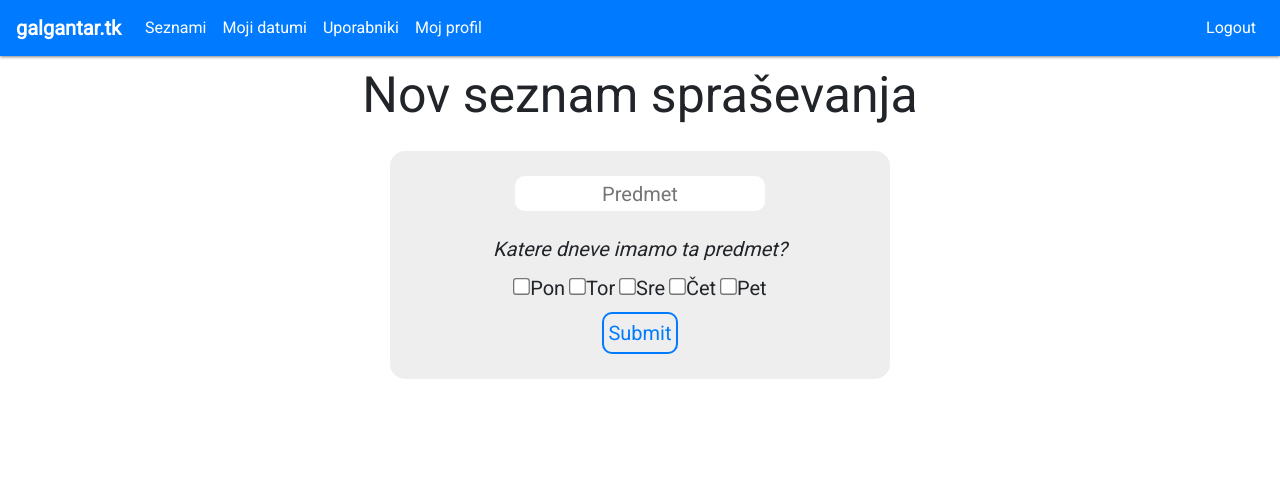
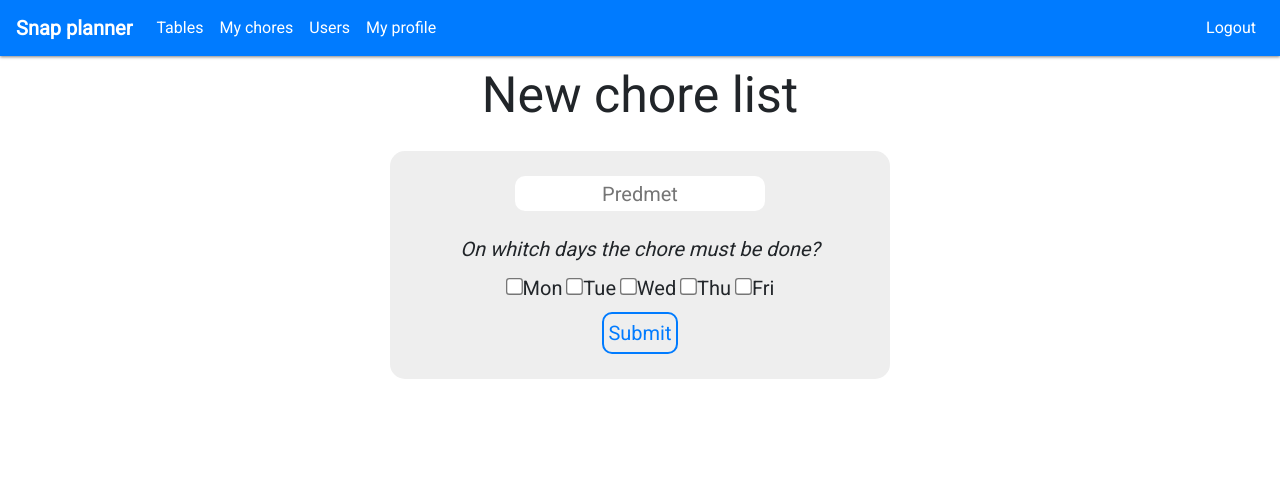
Before and after one commit to galgantar/snap_planner, a Flask app: template templates/pages/new_timetable.html in a window 1280 px wide. Shown: the top 495 px of the page. Run offline with Flask 2, Linux system fonts and the light colour scheme; the template is opened without the code that fills it, so the values that code supplies are empty; some libraries are stand-ins or nearby versions.

Commit message:
Changed name, old templates

```diff
--- a/query.sql
+++ b/query.sql
@@ -35,3 +35,5 @@
   CreationDate TIMESTAMP NOT NULL,
   Days varchar(5) NOT NULL
 );*/
+
+--SELECT * FROM USERS;
--- a/requirements.txt
+++ b/requirements.txt
@@ -6,7 +6,7 @@ gunicorn==19.9.0
 itsdangerous==1.1.0
 Jinja2==2.10.1
 MarkupSafe==1.1.0
-psycopg2==2.8.1
+psycopg2==2.8.6
 pycparser==2.19
 six==1.12.0
 Werkzeug==0.15.5
--- a/templates/blocks/nav.html
+++ b/templates/blocks/nav.html
@@ -1,5 +1,5 @@
 <nav class="navbar navbar-expand-lg">
-  <a class="navbar-brand noselect">galgantar.tk</a>
+  <a class="navbar-brand noselect">Snap planner</a>
   <button class="navbar-toggler" type="button" data-toggle="collapse" data-target="#navbarSupportedContent" aria-controls="navbarSupportedContent" aria-expanded="false" aria-label="Toggle navigation">
     <span class="navbar-toggler-icon"></span>
   </button>
@@ -7,16 +7,16 @@
   <div class="collapse navbar-collapse" id="navbarSupportedContent">
     <ul class="navbar-nav mr-auto">
       <li class="nav-item">
-        <a class="nav-link" href="/timetables">Seznami</a>
+        <a class="nav-link" href="/timetables">Tables</a>
       </li>
       <li class="nav-item">
-        <a class="nav-link" href="/mydates">Moji datumi</a>
+        <a class="nav-link" href="/mydates">My chores</a>
       </li>
       <li class="nav-item">
-        <a class="nav-link" href="/database">Uporabniki</a>
+        <a class="nav-link" href="/database">Users</a>
       </li>
       <li class="nav-item">
-        <a class="nav-link" href="/profile">Moj profil</a>
+        <a class="nav-link" href="/profile">My profile</a>
       </li>
     </ul>
     <ul class="navbar-nav">
--- a/templates/pages/database.html
+++ b/templates/pages/database.html
@@ -9,7 +9,7 @@
   <body>
     {% include "blocks/nav.html" %}
 
-    <h1 class="welcome">Seznam uporabnikov</h1>
+    <h1 class="welcome">List of all users</h1>
 
     {% for name, surname, email, number in data %}
     <div class="user">
--- a/templates/pages/login.html
+++ b/templates/pages/login.html
@@ -8,6 +8,9 @@
   <body>
 
     <h1 class="login-title">Login: </h1>
+    <p style="font-size: 25px; width: 100%; text-align: center"> Test username: "johncena@mail.com" </p>
+    <p style="font-size: 25px; width: 100%; text-align: center"> Test password: "password" </p>
+
     <div class="form-container">
       <form class="main-form" method="POST">
         <input type="email" name="email" placeholder="Email">
--- a/templates/pages/my_dates.html
+++ b/templates/pages/my_dates.html
@@ -11,15 +11,15 @@
     {% include "blocks/nav.html" %}
 
     {% if data == [] %}
-    <h1 class="des m-65">Nisi vpisal še nobenega datuma</h1>
+    <h1 class="des m-65">You haven't submitted any chores yet</h1>
     {% else %}
-    <h1 class="welcome">Moji datumi</h1>
+    <h1 class="welcome">My chores</h1>
     {% endif %}
 
     {% for date, parent in data %}
     <div class="my-date">
       <a class="my-date-parent" href="/timetable/{{ parent }}">{{ parent }}</a>
-      <span class="my-date-date">Datum: {{ date }}</span>
+      <span class="my-date-date">Date: {{ date }}</span>
     </div>
     {% endfor %}
 
--- a/templates/pages/new_timetable.html
+++ b/templates/pages/new_timetable.html
@@ -10,17 +10,17 @@
   <body>
     {% include "blocks/nav.html" %}
 
-    <h1 class="welcome">Nov seznam spraševanja</h1>
+    <h1 class="welcome">New chore list</h1>
 
     <div class="timetable-form-container">
       <form class="timetable-form" method="post">
         <input type="text" name="name" placeholder="Predmet">
-        <p>Katere dneve imamo ta predmet?</p>
-        <input type="checkbox" name="day" value="mon"><span class="checkbox-des">Pon</span>
-        <input type="checkbox" name="day" value="tue"><span class="checkbox-des">Tor</span>
-        <input type="checkbox" name="day" value="wed"><span class="checkbox-des">Sre</span>
-        <input type="checkbox" name="day" value="thu"><span class="checkbox-des">Čet</span>
-        <input type="checkbox" name="day" value="fri"><span class="checkbox-des">Pet</span>
+        <p>On whitch days the chore must be done?</p>
+        <input type="checkbox" name="day" value="mon"><span class="checkbox-des">Mon</span>
+        <input type="checkbox" name="day" value="tue"><span class="checkbox-des">Tue</span>
+        <input type="checkbox" name="day" value="wed"><span class="checkbox-des">Wed</span>
+        <input type="checkbox" name="day" value="thu"><span class="checkbox-des">Thu</span>
+        <input type="checkbox" name="day" value="fri"><span class="checkbox-des">Fri</span>
 
         <input class="add-new p-1" type="submit" value="Submit">
       </form>
--- a/templates/pages/timetables.html
+++ b/templates/pages/timetables.html
@@ -11,7 +11,7 @@
     {% include "blocks/nav.html" %}
 
     <h1 class="welcome">Vsi seznami</h1>
-    <a class="add-new" href="/timetables/new">Dodaj seznam</a>
+    <a class="add-new" href="/timetables/new">Add chore</a>
     {% for name, creator_name, creator_surname in data %}
 
       <div class="timetable-section">
```
